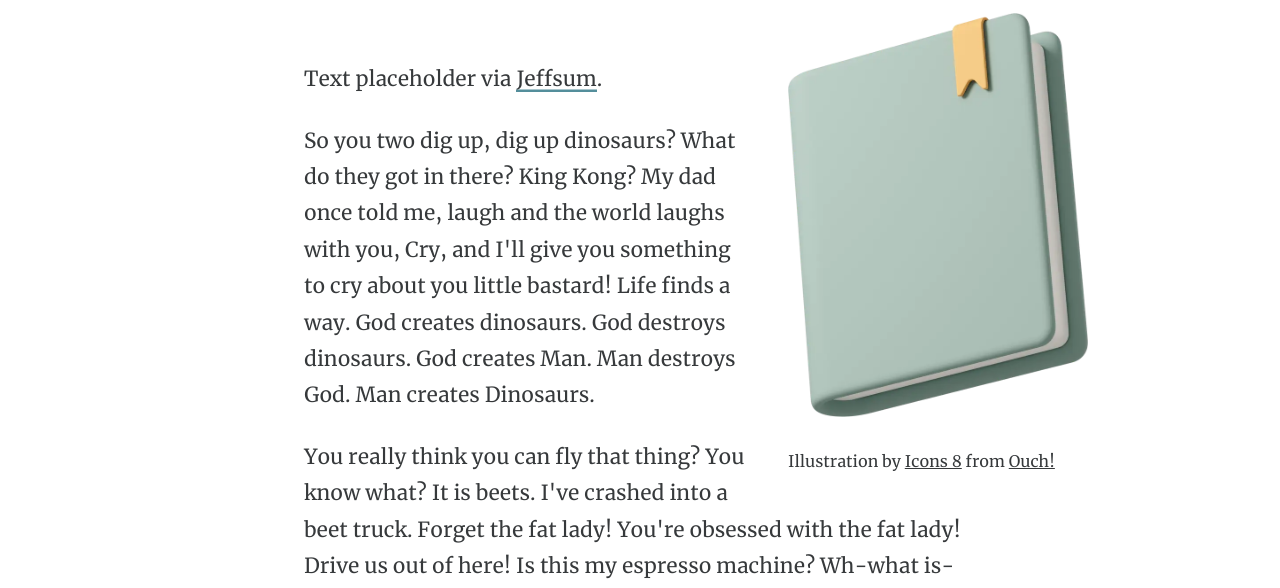
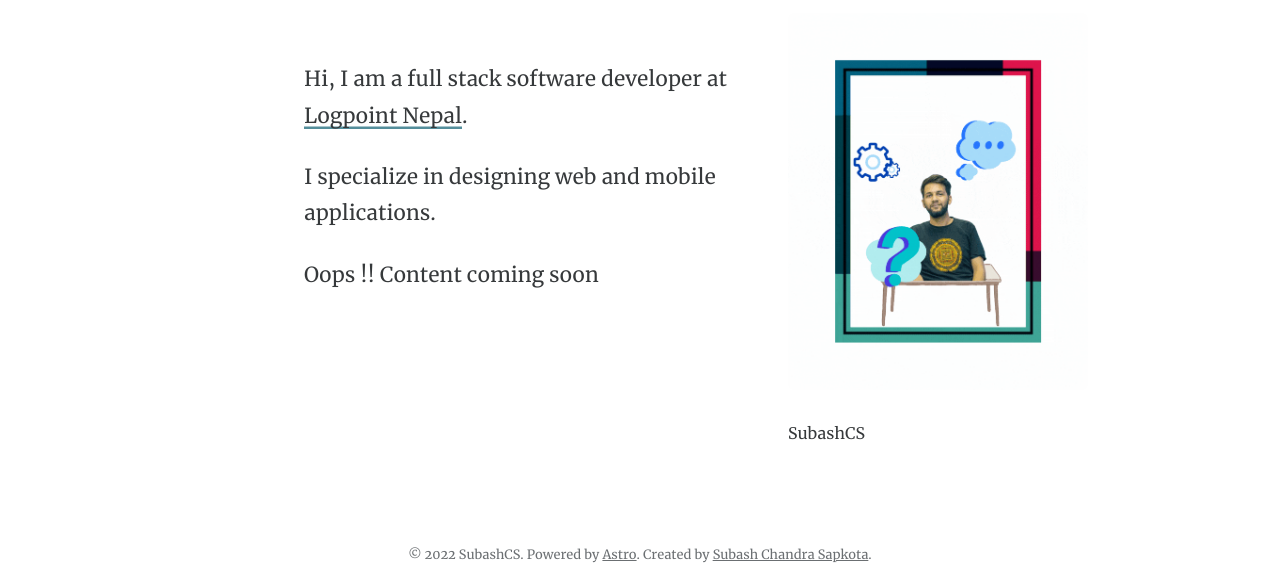
Before and after one commit to subashcs/ssg-personal-blog, an Astro site: page /about in a window 1280 px wide. Shown: the part 210-798 px from the top of the page. Built offline with nearby package versions, Linux system fonts and the light colour scheme; Astro itself is replaced by a stand-in of ours.

Commit message:
feat: update content

```diff
--- a/astro.config.mjs
+++ b/astro.config.mjs
@@ -4,7 +4,7 @@ import mdx from '@astrojs/mdx'
 
 // https://astro.build/config
 export default defineConfig({
-  site: 'https://astro-blog-template.netlify.app',
+  site: 'https://ephemeral-bublanina-1c718e.netlify.appz',
   integrations: [mdx(), svelte()],
   markdown: {
     shikiConfig: {
--- a/src/components/Footer.astro
+++ b/src/components/Footer.astro
@@ -1,8 +1,8 @@
 <footer>
   <span>
-    &copy; {new Date().getFullYear()} Your Blog.
+    &copy; {new Date().getFullYear()} SubashCS.
     Powered by <a href="https://astro.build" target="_blank" rel="noopener">Astro</a>.
-    Template by <a href="https://www.twitter.com/Charca" target="_blank" rel="noopener">Maxi Ferreira</a>.
+    Created by <a href="https://twitter.com/thescsdiary" target="_blank" rel="noopener">Subash Chandra Sapkota</a>.
   </span>
 </footer>
 
--- a/src/pages/about.astro
+++ b/src/pages/about.astro
@@ -10,20 +10,14 @@ const permalink = `${Astro.site.href}about`;
   <div class="container">
     <h1>About</h1>
     <figure class="about-image">
-      <img src="/assets/about-illustration.webp" alt="Illustration of a notebook" width="330">
+      <img src="/assets/profile.gif" alt="Illustration of a notebook" width="330">
       <figcaption>
-        Illustration by
-        <a href="https://icons8.com/illustrations/author/5c07e68d82bcbc0092519bb6" target="_blank" rel="noopener">Icons 8</a>
-        from
-        <a href="https://icons8.com/illustrations" target="_blank" rel="noopener">Ouch!</a>
+        SubashCS
       </figcaption>
     </figure>
-    <p>Text placeholder via <a href="https://jeffsum.com/" target="_blank">Jeffsum</a>.</p>
-    <p>So you two dig up, dig up dinosaurs? What do they got in there? King Kong? My dad once told me, laugh and the world laughs with you, Cry, and I'll give you something to cry about you little bastard! Life finds a way. God creates dinosaurs. God destroys dinosaurs. God creates Man. Man destroys God. Man creates Dinosaurs.</p>
-    <p>You really think you can fly that thing? You know what? It is beets. I've crashed into a beet truck. Forget the fat lady! You're obsessed with the fat lady! Drive us out of here! Is this my espresso machine? Wh-what is-h-how did you get my espresso machine?</p>
-    <p>Hey, you know how I'm, like, always trying to save the planet? Here's my chance. Hey, take a look at the earthlings. Goodbye! I was part of something special. Just my luck, no ice. You're a very talented young man, with your own clever thoughts and ideas. Do you need a manager?</p>
-    <p>Jaguar shark! So tell me - does it really exist? This thing comes fully loaded. AM/FM radio, reclining bucket seats, and... power windows. Yes, Yes, without the oops! You're a very talented young man, with your own clever thoughts and ideas. Do you need a manager?</p>
-    <p>Yes, Yes, without the oops! Do you have any idea how long it takes those cups to decompose. They're using our own satellites against us. And the clock is ticking. Do you have any idea how long it takes those cups to decompose. My dad once told me, laugh and the world laughs with you, Cry, and I'll give you something to cry about you little bastard!</p>
+    <p>Hi, I am a full stack software developer at <a href="https://logpoint.com/" target="_blank">Logpoint Nepal</a>.</p>
+    <p>I specialize in designing web and mobile applications.</p>
+   <p>Oops !! Content coming soon</p>
   </div>
 </BaseLayout>
 
```
Also changed, not shown: src/data/blog-posts/hello-world.md (+1 -1 lines), src/pages/index.astro (+6 -8 lines), public/assets/profile-pic.webp (deleted), public/assets/profile.gif (added), 2 other files.
